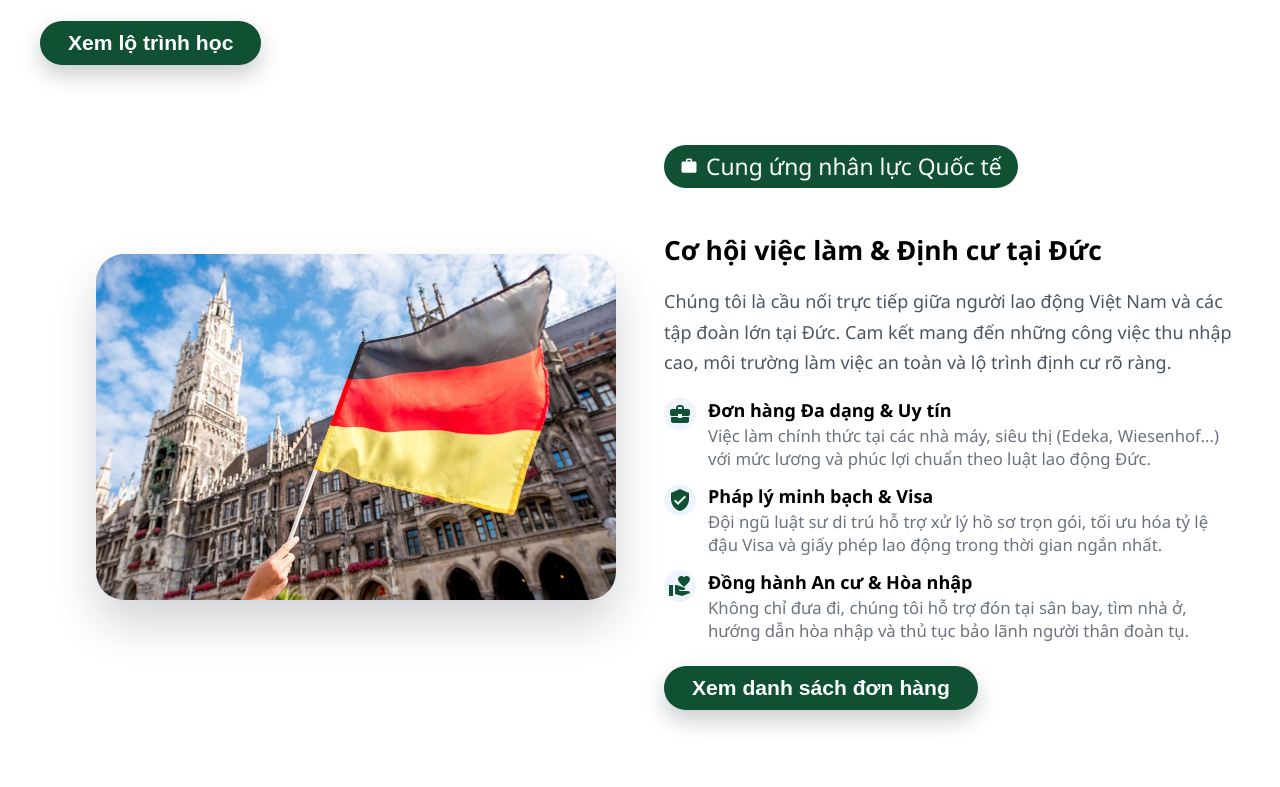
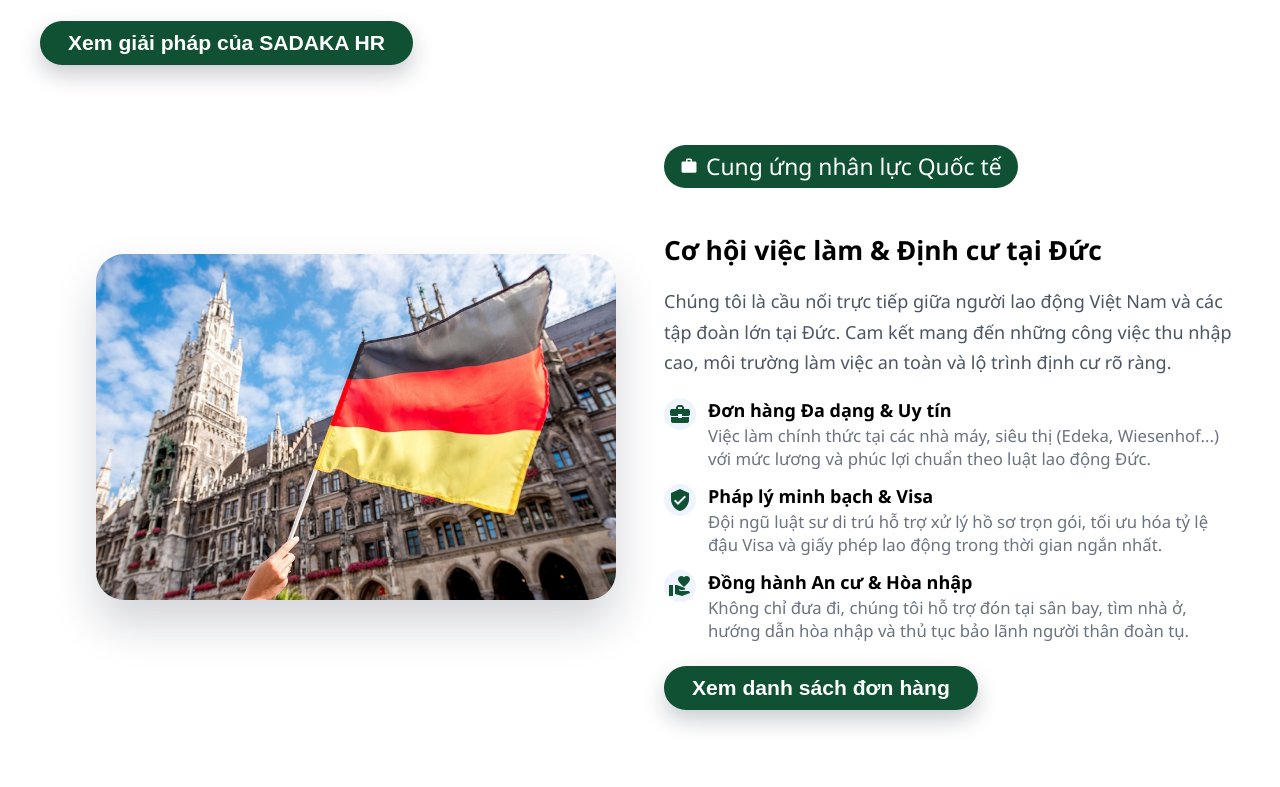
Before and after one commit to trantrungtien-git/Sadaka, a website built with Vite: page index.html in a window 1280 px wide. Shown: the part 1667-2454 px from the top of the page. Built offline with nearby package versions, Linux system fonts and the light colour scheme.

Commit message:
CHORE: A little change to show infomation in main page

```diff
--- a/index.html
+++ b/index.html
@@ -184,7 +184,8 @@
               </li>
             </ul>
 
-            <button class="service-btn" onclick="window.location.href='./pages/training.html'">Xem lộ trình học</button>
+            <button class="service-btn" onclick="window.location.href='./pages/training.html'">Xem giải pháp của SADAKA
+              HR</button>
           </div>
 
           <div class="service-media">
```
